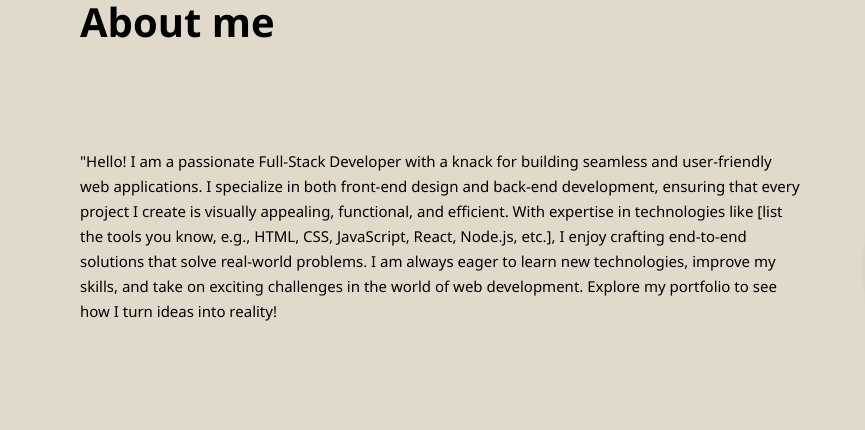
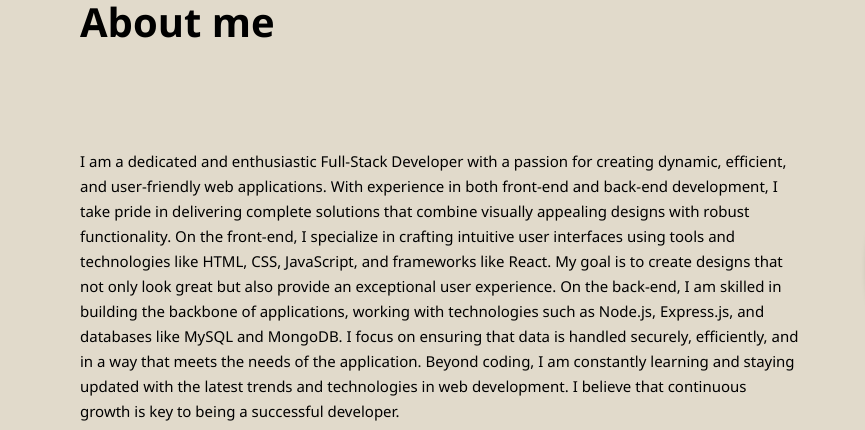
Before and after one commit to Pranitha-Thoutam/My_Portfolio_ATT1_training, a plain HTML site: page index.html in a window 1280 px wide. Shown: the part 546-976 px from the top of the page, 0-865 px from the left. Drawn offline with nearby package versions, Linux system fonts and the light colour scheme.

Commit message:
Update index.html

```diff
--- a/index.html
+++ b/index.html
@@ -45,9 +45,9 @@
                 <p class = "content">
                     <br>
                     <br>
-                    "Hello! I am a passionate Full-Stack Developer with a knack for building seamless and user-friendly web applications. I specialize in both front-end design and back-end development, ensuring that every project I create is visually appealing, functional, and efficient.
-                    With expertise in technologies like [list the tools you know, e.g., HTML, CSS, JavaScript, React, Node.js, etc.], I enjoy crafting end-to-end solutions that solve real-world problems. I am always eager to learn new technologies, improve my skills, and take on exciting challenges in the world of web development.
-                    Explore my portfolio to see how I turn ideas into reality!</p>
+                     I am a dedicated and enthusiastic Full-Stack Developer with a passion for creating dynamic, efficient, and user-friendly web applications. With experience in both front-end and back-end development, I take pride in delivering complete solutions that combine visually appealing designs with robust functionality.
+On the front-end, I specialize in crafting intuitive user interfaces using tools and technologies like HTML, CSS, JavaScript, and frameworks like React. My goal is to create designs that not only look great but also provide an exceptional user experience.
+On the back-end, I am skilled in building the backbone of applications, working with technologies such as Node.js, Express.js, and databases like MySQL and MongoDB. I focus on ensuring that data is handled securely, efficiently, and in a way that meets the needs of the application. Beyond coding, I am constantly learning and staying updated with the latest trends and technologies in web development. I believe that continuous growth is key to being a successful developer.</p>
             </div>
             <div>
                 <img src = "WhatsApp Image 2024-08-19 at 8.17.09 PM.jpeg" class = "my-image2">
```
